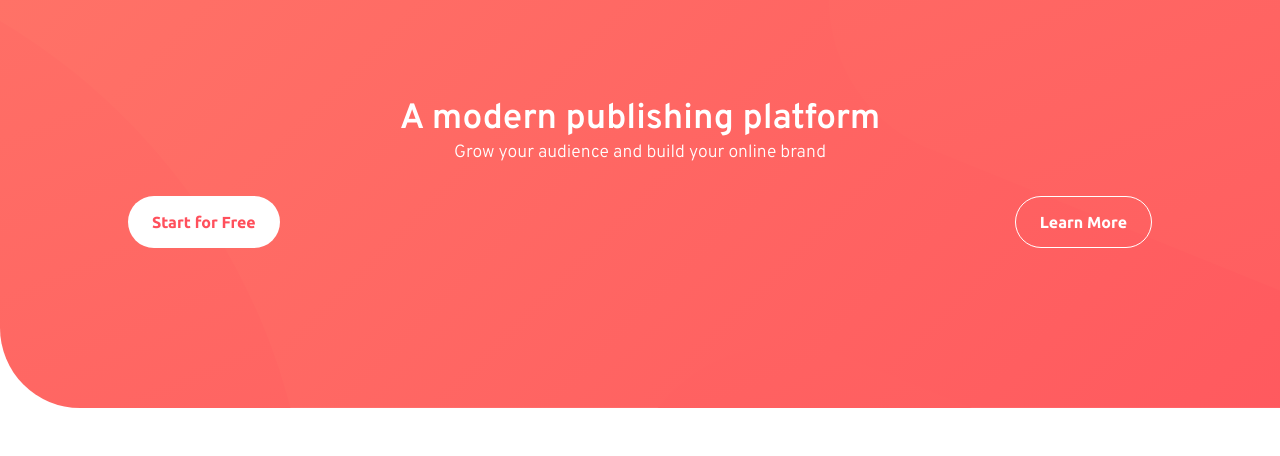
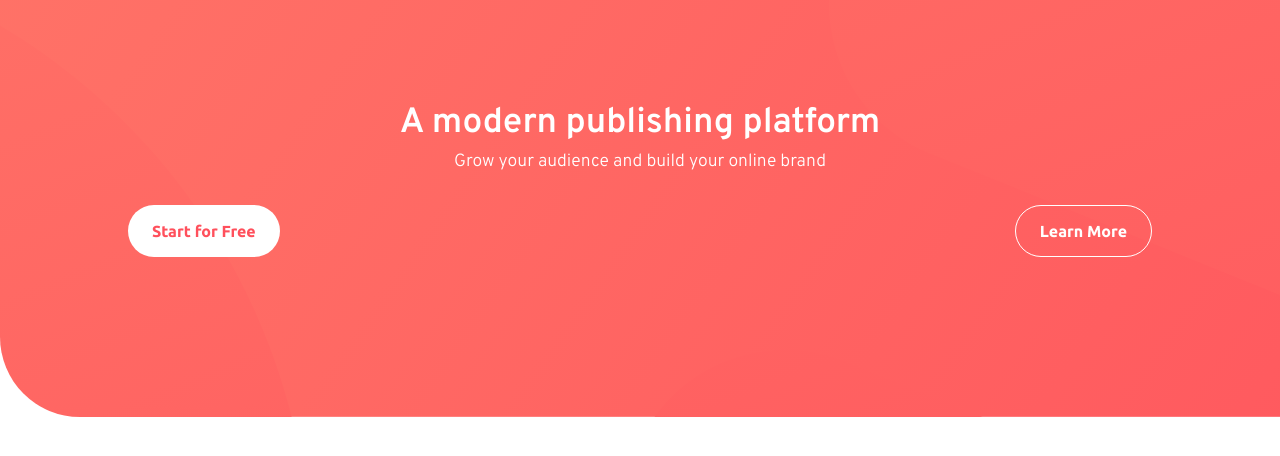
Before and after one commit to john-k-phillips/fm-blogr-landing-page, a plain HTML site: page index.html in a window 1280 px wide. Shown: the part 102-558 px from the top of the page. Drawn offline with Linux system fonts and the light colour scheme.

Commit message:
Fixed line height and bg gradient.

```diff
--- a/styles/_header.scss
+++ b/styles/_header.scss
@@ -1,5 +1,5 @@
 #header {
-    background: url('../images/bg-pattern-intro.svg'), linear-gradient(135deg, #FF8F71, #FF3E55);
+    background: url('../images/bg-pattern-intro.svg'), linear-gradient(125deg, #FF8F71, #FF3E55);
     background-repeat: no-repeat;
     background-size: 400%;
     background-position: center;
@@ -33,6 +33,7 @@
     h1 {
         margin-top: 2em;
         font-size: 2.2em;
+        line-height: 1.5em;
     }
     p {
         font-size: 1.1em;
```
Also changed, not shown: styles.css, 1 other file.
